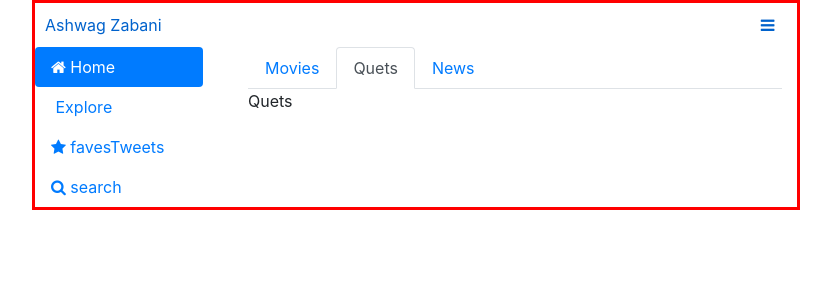
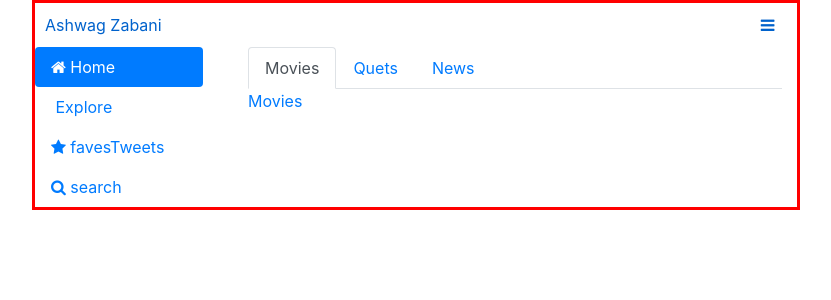
Before and after one commit to ashwagzabani/Mini-Twitter, a React (Create React App) app in the folder mini-twitter/: page /explore in a window 1280 px wide. Shown: the top 300 px of the page, without its empty margins (224-1055 px from the left). Built offline with nearby package versions, Linux system fonts and the light colour scheme; no server answers.

Commit message:
get first axiso from quets api

```diff
--- /dev/null
+++ b/mini-twitter/src/components/AxiosContentRow.js
@@ -0,0 +1,14 @@
+import React, { Component } from 'react';
+
+class AxiosContentRow extends Component {
+    render() {
+        return (
+            <div className="AxiosContentRow">
+                <h1>{this.props.author}</h1>
+                <p>{" ` " + this.props.quetContent + " ` "}</p>
+            </div>
+        );
+    }
+}
+
+export default AxiosContentRow;
--- a/mini-twitter/src/components/Explore.js
+++ b/mini-twitter/src/components/Explore.js
@@ -1,7 +1,10 @@
 import React, { Component } from 'react';
 import {
     Tab,
-    Tabs
+    Tabs,
+    Row,
+    Col,
+    Nav
 } from 'react-bootstrap'
 import {
     BrowserRouter as Router,
@@ -9,6 +12,9 @@ import {
     Route,
     Link
 } from "react-router-dom";
+import Movies from './Movies';
+import News from './News';
+import Quets from './Quets';
 
 
 class Explore extends Component {
@@ -16,17 +22,39 @@ class Explore extends Component {
         return (
             <Router>
                 <div className="Explore container">
-                    <Tabs defaultActiveKey="profile" id="uncontrolled-tab-example">
-                        <Tab eventKey="home" title="Movies">
-                            Movies
+                    <Tabs defaultActiveKey="Movies" id="uncontrolled-tab-example">
+                        <Tab as={Link} to="/expolre/movies" eventKey="Movies" title="Movies">
+                            <Movies />
+                            <Route path='/expolre/movies' component={Movies} />
                         </Tab>
-                        <Tab eventKey="profile" title="Quets">
-                            Quets
+                        <Tab as={Link} to="/explore/quets" eventKey="quets" title="Quets">
+                            <Quets />
+                            <Route path="/explore/quets" component={Quets} />
                         </Tab>
-                        <Tab eventKey="contact" title="News">
-                            News
+                        <Tab eventKey="News" title="News">
+                            <News />
+                            <Route path="/explore/news" component={News} />
                         </Tab>
                     </Tabs>
+                    {/* <Tabs id="uncontrolled-tab-example" defaultActiveKey="Movies">
+                        <Nav variant="pills" className="flex-column">
+                            <Nav.Item>
+                                <Nav.Link as={Link} to="/expolre/movies" eventKey="Movies" ><i className="fa fa-home"></i>{'  '}Movies</Nav.Link>
+                            </Nav.Item>
+                            <Nav.Item>
+                                <Nav.Link as={Link} to="/explore/quets" eventKey="Quets" ><i className="fa fa-newspaper"></i>{'  '}Quets</Nav.Link>
+                            </Nav.Item>
+                            <Nav.Item>
+                                <Nav.Link as={Link} to="/explore/news" eventKey="News"><i className="fa fa-star"></i>{'  '}News</Nav.Link>
+                            </Nav.Item>
+                        </Nav>
+                        <Tab.Content>
+                            <Route path='/expolre/movies' component={Movies} />
+                            <Route path='/explore/quets' component={Quets} />
+                            <Route path='/explore/news' component={News} />
+                        </Tab.Content>
+
+                    </Tabs> */}
                 </div>
             </Router>
         );
--- /dev/null
+++ b/mini-twitter/src/components/Movies.js
@@ -0,0 +1,13 @@
+import React, { Component } from 'react';
+
+class Movies extends Component {
+    render() {
+        return (
+            <div className="Movies">
+                Movies
+            </div>
+        );
+    }
+}
+
+export default Movies;
--- /dev/null
+++ b/mini-twitter/src/components/News.js
@@ -0,0 +1,13 @@
+import React, { Component } from 'react';
+
+class News extends Component {
+    render() {
+        return (
+            <div className="News">
+                News
+            </div>
+        );
+    }
+}
+
+export default News;
--- a/mini-twitter/src/components/Quets.js
+++ b/mini-twitter/src/components/Quets.js
@@ -1,21 +1,57 @@
 import React, { Component } from 'react';
+import axios from 'axios';
+import AxiosContentRow from './AxiosContentRow';
 
 class Quets extends Component {
     constructor(props) {
         super(props);
         this.state = {
-
+            quetsList: []
         }
     }
 
     componentDidMount() {
+        const limit = 5;
+        axios
+            .get(`https://ghibliapi.herokuapp.com/films/?limit=${limit}`)
+            .then(response => {
+                const res = response.data;
+                this.setState({ quetsList: res })
+                // setResponseFilmsData(res, limit);
+            })
+            .catch(error => {
+                console.log(error);
+            });
+        //     const getContainer = document.querySelector('.cards');
+        // let i = 0;
+        // while (response[i].id <= 5) {
 
+        //     const divCard = document.createElement('div');
+        //     divCard.className = 'card';
+
+        //     const characterName = document.createElement('p');
+        //     characterName.innerText = response[i].name;
+
+        //     const image = document.createElement('img');
+        //     image.setAttribute('src', response[i].image);
+
+        //     getContainer.appendChild(divCard);
+        //     divCard.appendChild(characterName);
+        //     divCard.appendChild(image);
+        //     i++;
+
+        // }
     }
 
     render() {
+        const getQuetList = this.state.quetsList.map(element => {
+            console.log(element.title);
+            return (<AxiosContentRow quetContent={element.description} author={element.director} />);
+        })
+        console.log(this.state.quetsList);
         return (
             <div className="Quets">
-
+                {getQuetList}
             </div>
         );
     }
```
Also changed, not shown: 1 other file (tests, documents, lock files or other folders).
